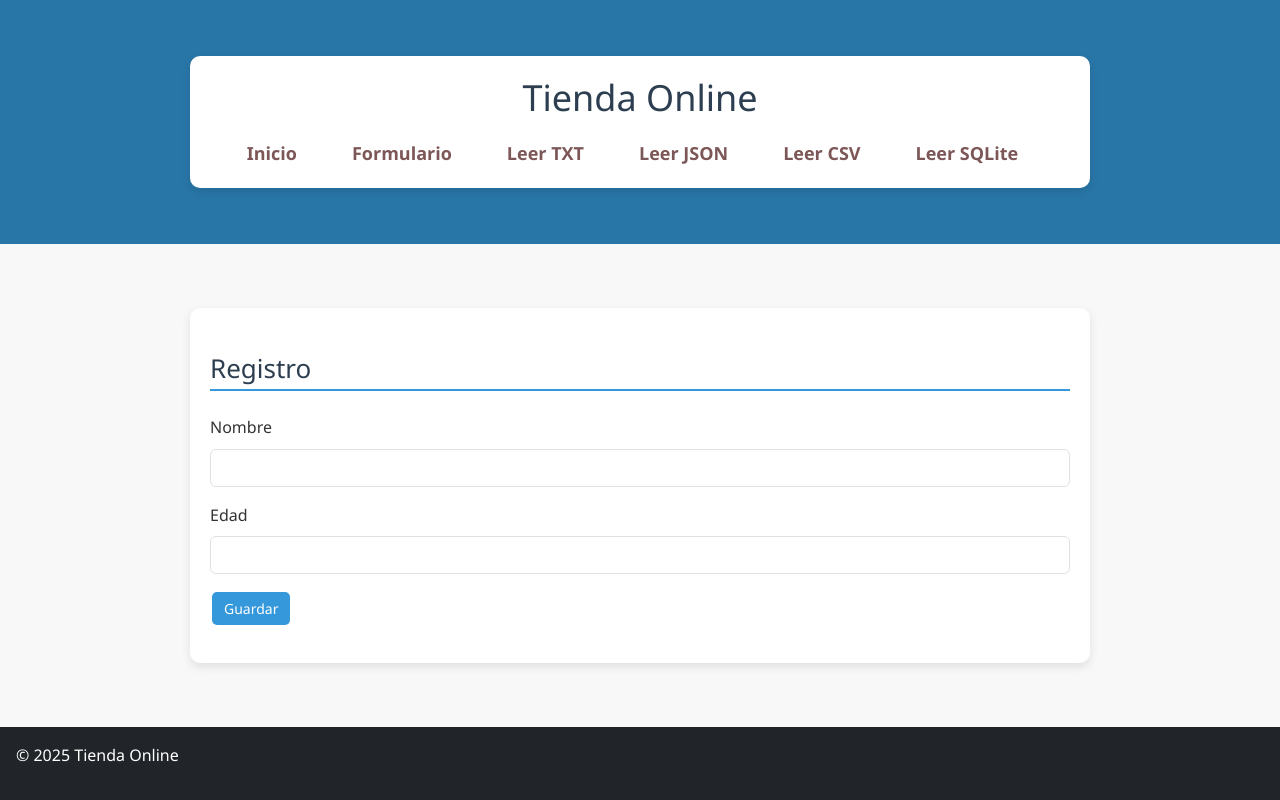
After one commit to CristianCalva/MI-PAGINA-WEB-2025, a Flask app: page /formulario in a window 1280 px wide. The commit adds this page. Run offline with Flask 3, Linux system fonts and the light colour scheme.

Commit message:
SEMANA 12

```diff
--- a/app.py
+++ b/app.py
@@ -1,91 +1,132 @@
-from flask import Flask, render_template, redirect, url_for, flash, request
-from datetime import datetime
-from modelo import db, Producto
-from formulario import ProductoForm
-from inventario import Inventario
+from flask import Flask, render_template, request, redirect, url_for
+import os
+import json
+import csv
+from flask_sqlalchemy import SQLAlchemy
 
 app = Flask(__name__)
-app.config['SQLALCHEMY_DATABASE_URI'] = 'sqlite:///inventario.db'
+
+# Ruta base absoluta para manejar archivos sin errores
+basedir = os.path.abspath(os.path.dirname(__file__))
+
+# Crear carpetas necesarias para almacenar datos y base de datos
+os.makedirs(os.path.join(basedir, 'database'), exist_ok=True)
+os.makedirs(os.path.join(basedir, 'datos'), exist_ok=True)
+
+# Configuración base de datos SQLite (ruta absoluta)
+db_path = os.path.join(basedir, 'database', 'usuarios.db')
+app.config['SQLALCHEMY_DATABASE_URI'] = f'sqlite:///{db_path}'
 app.config['SQLALCHEMY_TRACK_MODIFICATIONS'] = False
-app.config['SECRET_KEY'] = 'dev-secret-key'  # en producción usa variable de entorno
 
-db.init_app(app)
+db = SQLAlchemy(app)
 
-# Inyectar "now" para usar {{ now().year }} en templates si quieres
-@app.context_processor
-def inject_now():
-    return {'now': datetime.utcnow}
+# Modelo Usuario para la base de datos
+class Usuario(db.Model):
+    id = db.Column(db.Integer, primary_key=True)
+    nombre = db.Column(db.String(100), nullable=False)
+    edad = db.Column(db.Integer, nullable=False)
 
+# Crear tablas al iniciar la app
 with app.app_context():
     db.create_all()
-    inventario = Inventario.cargar_desde_bd()  # cache en memoria con diccionario y set
 
-
-# --- Rutas existentes ---
+# Página principal
 @app.route('/')
 def index():
-    return render_template('index.html', title='Inicio')
+    return render_template('index.html')
 
-@app.route('/usuario/<nombre>')
-def usuario(nombre):
-    return f'Bienvenido, {nombre}!'
+# Mostrar formulario para ingreso de datos
+@app.route('/formulario')
+def formulario():
+    return render_template('formulario.html')
 
-@app.route('/about/')
-def about():
-    return render_template('about.html', title='Acerca de')
+# Recibir datos del formulario y guardarlos en TXT, JSON, CSV y SQLite
+@app.route('/guardar_datos', methods=['POST'])
+def guardar_datos():
+    nombre = request.form['nombre']
+    edad = request.form['edad']
 
-@app.route('/contacto/')
-def contacto():
-    return "Contactate con nosotros en @UrbanWalk"
+    # Guardar en TXT
+    txt_path = os.path.join(basedir, 'datos', 'datos.txt')
+    with open(txt_path, 'a', encoding='utf-8') as f:
+        f.write(f"{nombre},{edad}\n")
 
+    # Guardar en JSON
+    json_path = os.path.join(basedir, 'datos', 'datos.json')
+    if os.path.exists(json_path):
+        with open(json_path, 'r', encoding='utf-8') as f:
+            try:
+                datos_json = json.load(f)
+            except json.JSONDecodeError:
+                datos_json = []
+    else:
+        datos_json = []
 
-# --- Rutas de Productos ---
+    datos_json.append({'nombre': nombre, 'edad': edad})
+    with open(json_path, 'w', encoding='utf-8') as f:
+        json.dump(datos_json, f, indent=4, ensure_ascii=False)
 
-@app.route('/productos')
-def listar_productos():
-    q = request.args.get('q', '').strip()
-    productos = inventario.buscar_por_nombre(q) if q else inventario.listar_todos()
-    return render_template('productos/lista.html', title='Productos', productos=productos, q=q)
+    # Guardar en CSV
+    csv_path = os.path.join(basedir, 'datos', 'datos.csv')
+    write_header = not os.path.exists(csv_path)
+    with open(csv_path, 'a', newline='', encoding='utf-8') as f:
+        writer = csv.writer(f)
+        if write_header:
+            writer.writerow(['nombre', 'edad'])
+        writer.writerow([nombre, edad])
 
-@app.route('/productos/nuevo', methods=['GET', 'POST'])
-def crear_producto():
-    form = ProductoForm()
-    if form.validate_on_submit():
-        try:
-            inventario.agregar(
-                nombre=form.nombre.data,
-                cantidad=form.cantidad.data,
-                precio=form.precio.data
-            )
-            flash('Producto agregado correctamente.', 'success')
-            return redirect(url_for('listar_productos'))
-        except ValueError as e:
-            form.nombre.errors.append(str(e))
-    return render_template('productos/formulario.html', title='Nuevo producto', form=form, modo='crear')
+    # Guardar en SQLite
+    usuario = Usuario(nombre=nombre, edad=int(edad))
+    db.session.add(usuario)
+    db.session.commit()
 
-@app.route('/productos/<int:pid>/editar', methods=['GET', 'POST'])
-def editar_producto(pid):
-    prod = Producto.query.get_or_404(pid)
-    form = ProductoForm(obj=prod)
-    if form.validate_on_submit():
-        try:
-            inventario.actualizar(
-                id=pid,
-                nombre=form.nombre.data,
-                cantidad=form.cantidad.data,
-                precio=form.precio.data
-            )
-            flash('Producto actualizado.', 'success')
-            return redirect(url_for('listar_productos'))
-        except ValueError as e:
-            form.nombre.errors.append(str(e))
-    return render_template('productos/formulario.html', title='Editar producto', form=form, modo='editar')
+    # Redirigir a página de éxito sin datos (muestra mensaje)
+    return redirect(url_for('resultados'))
 
-@app.route('/productos/<int:pid>/eliminar', methods=['POST'])
-def eliminar_producto(pid):
-    ok = inventario.eliminar(pid)
-    flash('Producto eliminado.' if ok else 'Producto no encontrado.', 'info' if ok else 'warning')
-    return redirect(url_for('listar_productos'))
+# Mostrar mensaje de éxito tras guardar datos
+@app.route('/resultados')
+def resultados():
+    return render_template('resultados.html', datos=None, tipo=None)
+
+# Leer y mostrar datos desde TXT
+@app.route('/leer_txt')
+def leer_txt():
+    txt_path = os.path.join(basedir, 'datos', 'datos.txt')
+    try:
+        with open(txt_path, 'r', encoding='utf-8') as f:
+            datos = f.readlines()
+    except FileNotFoundError:
+        datos = ["Archivo TXT no encontrado."]
+    return render_template('resultados.html', datos=datos, tipo='TXT')
+
+# Leer y mostrar datos desde JSON
+@app.route('/leer_json')
+def leer_json():
+    json_path = os.path.join(basedir, 'datos', 'datos.json')
+    try:
+        with open(json_path, 'r', encoding='utf-8') as f:
+            datos = json.load(f)
+    except (FileNotFoundError, json.JSONDecodeError):
+        datos = [{"nombre": "Archivo JSON no encontrado o vacío.", "edad": ""}]
+    return render_template('resultados.html', datos=datos, tipo='JSON')
+
+# Leer y mostrar datos desde CSV
+@app.route('/leer_csv')
+def leer_csv():
+    csv_path = os.path.join(basedir, 'datos', 'datos.csv')
+    try:
+        with open(csv_path, 'r', encoding='utf-8') as f:
+            reader = csv.reader(f)
+            datos = list(reader)
+    except FileNotFoundError:
+        datos = [["Archivo CSV no encontrado."]]
+    return render_template('resultados.html', datos=datos, tipo='CSV')
+
+# Leer y mostrar datos desde SQLite
+@app.route('/leer_sqlite')
+def leer_sqlite():
+    usuarios = Usuario.query.all()
+    return render_template('resultados.html', datos=usuarios, tipo='SQLite')
 
 
 if __name__ == '__main__':
--- /dev/null
+++ b/datos/datos.csv
@@ -0,0 +1,4 @@
+nombre,edad
+Cristian Paul Calva,30
+Erika,27
+Jose Vicente,31
--- /dev/null
+++ b/datos/datos.txt
@@ -0,0 +1,3 @@
+Cristian Paul Calva,30
+Erika,27
+Jose Vicente,31
--- a/static/styles.css
+++ b/static/styles.css
@@ -1,12 +1,11 @@
 /* ====== RESET Y ESTILOS GENERALES ====== */
-/* ====== RESET ====== */
 * {
     margin: 0;
     padding: 0;
     box-sizing: border-box;
 }
 
-body, h1, h2, p, ul, li, a, button {
+body, h1, h2, h3, p, ul, li, a, button {
     margin: 0;
     padding: 0;
     box-sizing: border-box;
@@ -58,13 +36,14 @@ html, body {
 }
 
 .nav a {
-    color: #fff;
+    color: #fff !important; /* Siempre blanco en el header */
     font-weight: bold;
     font-size: 18px;
+    text-decoration: none;
 }
 
 .nav a:hover {
-    color: #ffce00;
+    color: #ffce00 !important; /* efecto al pasar mouse */
 }
 
 /* ====== CONTENEDOR PRINCIPAL ====== */
@@ -75,7 +54,7 @@ html, body {
     background-color: #fff;
     border-radius: 10px;
     box-shadow: 0px 4px 10px rgba(0,0,0,0.1);
-    flex: 1; /* Para empujar el footer al final */
+    flex: 1;
 }
 
 /* ====== TITULOS ====== */
@@ -127,9 +113,9 @@ ul li a:hover {
 
 /* ====== BOTONES ====== */
 button, .btn {
-    background-color: #3498db; /* Azul suave para botones */
+    background-color: #3498db;
     color: #fff;
-    padding: 6px 12px; /* Tamaño más pequeño */
+    padding: 6px 12px;
     font-size: 14px;
     border: none;
     border-radius: 5px;
@@ -239,3 +238,60 @@ table tr:nth-child(even) {
         padding: 5px 10px;
     }
 }
+
+/* ====== ENLACES FIJOS COLORES ====== */
+.link-inicio { color: #FF6600; }
+.link-formulario { color: #00CCFF; }
+.link-txt { color: #FF00FF; }
+.link-json { color: #00FF00; }
+.link-csv { color: #FFFF00; }
+.link-sqlite { color: #FF0000; }
+
+.nav a:hover {
+    opacity: 0.7;
+}
+
+.nav a {
+    color: #FF6600 !important;
+    text-decoration: none;
+}
+
+.nav a:hover {
+    color: #00CCFF !important;
+}
+/* Cambiar color del header principal */
+.site-header {
+    background-color: #5c6022 !important; /* Azul intenso */
+}
+
+/* Cambiar color de la barra superior (si tienes otra clase .bg) */
+.bg {
+    background-color: #3ec1ed !important; /* Azul más claro */
+}
+
+/* Opcional: cambiar color de los enlaces dentro del header */
+.site-header .nav a {
+    color: #2b940e !important; /* Blanco */
+}
+
+.site-header .nav a:hover {
+    color: #FFD700 !important; /* Amarillo al pasar mouse */
+}
+/* Header principal: Tienda Online */
+header.bg-success.text-white.p-3.mb-4 {
+    background-color: #2876a7 !important; /* Cambia #28a745 por el color que quieras */
+    color: #ca1616 !important; /* Texto blanco */
+}
+
+/* Enlaces del header */
+header.bg-success.text-white.p-3.mb-4 .nav a {
+    color: #7d5757 !important; /* enlaces en blanco */
+    font-weight: bold;
+    margin-right: 15px;
+    text-decoration: none;
+}
+
+/* Hover de los enlaces */
+header.bg-success.text-white.p-3.mb-4 .nav a:hover {
+    color: #ffce00 !important; /* amarillo al pasar el mouse */
+}
--- a/templates/base.html
+++ b/templates/base.html
@@ -1,43 +1,44 @@
-<!doctype html>
+<!DOCTYPE html>
 <html lang="es">
 <head>
-  <meta charset="utf-8" />
+    <meta charset="UTF-8" />
     <meta name="viewport" content="width=device-width, initial-scale=1" />
-  <title>{% block title %}{{ title or "UrbanWalk" }}{% endblock %}</title>
+    <title>{{ titulo or "Tienda Online" }}</title>
+
+    <!-- Bootstrap 5 CSS -->
+    <link href="https://cdn.jsdelivr.net/npm/bootstrap@5.3.0/dist/css/bootstrap.min.css" rel="stylesheet" />
+
+    <!-- Tu CSS personalizado -->
     <link rel="stylesheet" href="{{ url_for('static', filename='styles.css') }}">
-  {% block extra_css %}{% endblock %}
 
-  <header class="site-header">
+</head>
+<body>
+
+<header class="bg-success text-white p-3 mb-4">
+    <div class="container">
+        <h1>Tienda Online</h1>
         <nav class="nav">
-      <a href="{{ url_for('index') }}">Inicio</a>
-      <a href="{{ url_for('about') }}">Acerca de</a>
-      <a href="{{ url_for('contacto') }}">Contacto</a>
-      <a href="{{ url_for('listar_productos') }}">Productos</a>
-      <a href="#">Clientes</a>
-      <a href="#">Inventario</a>
-      <a href="#">Ventas</a>
-      <a href="#">Proveedores</a>
+    <a class="link-inicio" href="{{ url_for('index') }}">Inicio</a>
+    <a class="link-formulario" href="{{ url_for('formulario') }}">Formulario</a>
+    <a class="link-txt" href="{{ url_for('leer_txt') }}">Leer TXT</a>
+    <a class="link-json" href="{{ url_for('leer_json') }}">Leer JSON</a>
+    <a class="link-csv" href="{{ url_for('leer_csv') }}">Leer CSV</a>
+    <a class="link-sqlite" href="{{ url_for('leer_sqlite') }}">Leer SQLite</a>
 </nav>
+
+    </div>
 </header>
 
-  {% with msgs = get_flashed_messages(with_categories=true) %}
-    {% if msgs %}
-      <div class="flash-container">
-        {% for cat, msg in msgs %}
-          <div class="flash {{ cat }}">{{ msg }}</div>
-        {% endfor %}
-      </div>
-    {% endif %}
-  {% endwith %}
-
 <main class="container">
-    {% block content %}{% endblock %}
+    {% block contenido %}{% endblock %}
 </main>
 
-  <footer class="site-footer">
-    <small>© {{ now().year }} Derechos de autor</small>
+<footer class="bg-dark text-white text-center p-3 mt-4">
+    <p>&copy; 2025 Tienda Online</p>
 </footer>
 
-  {% block extra_js %}{% endblock %}
+<!-- Bootstrap 5 JS Bundle (con Popper) -->
+<script src="https://cdn.jsdelivr.net/npm/bootstrap@5.3.0/dist/js/bootstrap.bundle.min.js"></script>
+
 </body>
 </html>
--- /dev/null
+++ b/templates/formulario.html
@@ -0,0 +1,16 @@
+{% extends "base.html" %}
+
+{% block contenido %}
+<h2>Registro</h2>
+<form action="{{ url_for('guardar_datos') }}" method="post" class="mt-4">
+  <div class="mb-3">
+    <label for="nombre" class="form-label">Nombre</label>
+    <input type="text" class="form-control" id="nombre" name="nombre" required>
+  </div>
+  <div class="mb-3">
+    <label for="edad" class="form-label">Edad</label>
+    <input type="number" class="form-control" id="edad" name="edad" required min="0">
+  </div>
+  <button type="submit" class="btn btn-primary">Guardar</button>
+</form>
+{% endblock %}
```
Also changed, not shown: other parts of static/styles.css (+23 -24 lines), datos/datos.json (added, +14 -0 lines), formulario.py (deleted, +0 -10 lines), inventario.py (deleted, +0 -67 lines), modelo.py (deleted, +0 -17 lines), templates/about.html (deleted, +0 -27 lines), templates/index.html (+28 -4 lines), templates/layout.html (added, +39 -0 lines), templates/productos/formulario.html (deleted, +0 -34 lines), templates/productos/lista.html (deleted, +0 -45 lines), templates/resultados.html (added, +75 -0 lines), database/usuarios.db (added), 1 other file. Lines whose indentation alone changed are shown as unchanged.
